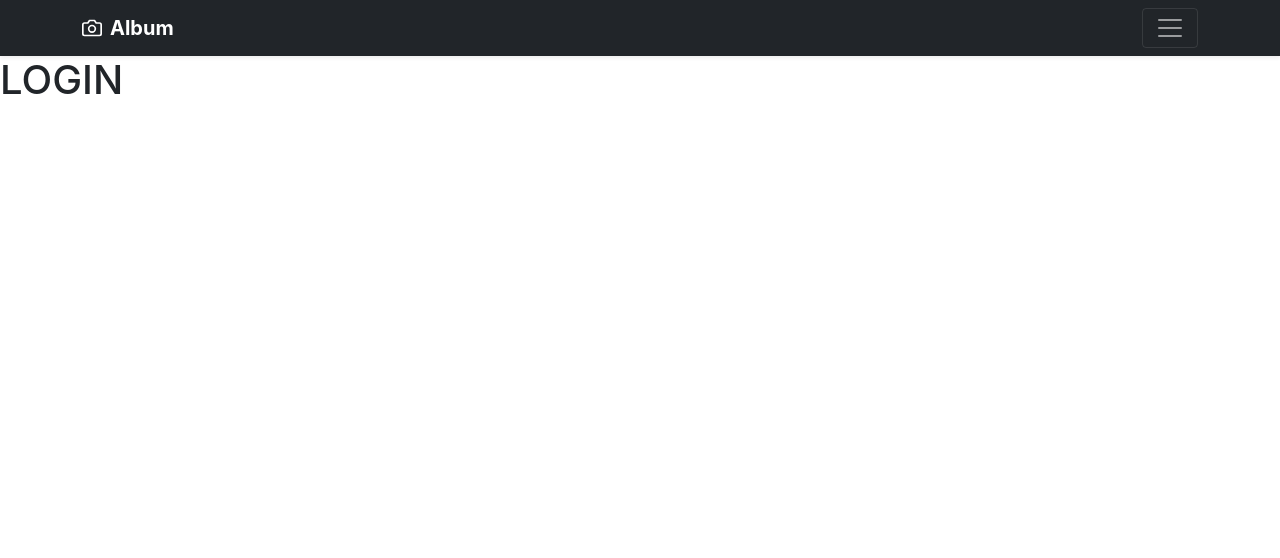
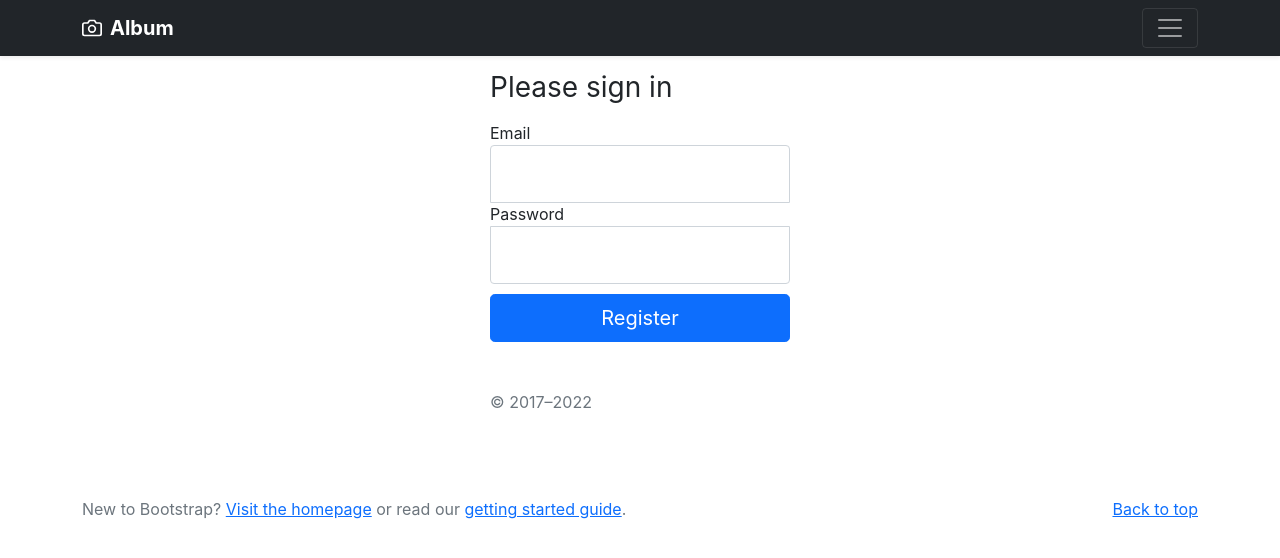
Before and after one commit to BlazOsredkar/Projektni-Teden-2022-Blog, a React (Create React App) app in the folder frontend/: page /login in a window 1280 px wide. Shown: the top 558 px of the page. Built offline with nearby package versions, Linux system fonts and the light colour scheme.

Commit message:
Prijava, register urejen

```diff
--- a/frontend/src/pages/Login.tsx
+++ b/frontend/src/pages/Login.tsx
@@ -1,11 +1,75 @@
-import React from "react";
+import React, {SyntheticEvent, useState} from "react";
 import Nav from "../components/Nav";
+import {Navigate, useNavigate} from "react-router-dom";
+import axios from "axios";
+import Footer from "../components/footer";
 
 const Login = () => {
+    const navigation = useNavigate();
+    const[first_name,setFirstName] = useState("");
+    const[last_name,setLastName] = useState("");
+    const[email,setEmail] = useState("");
+    const[password,setPassword] = useState("");
+    const[password_confirm,setPasswordConfirm] = useState("");
+
+    const[redirect,SetRedirect] = useState(false);
+
+    const submit = async(e:SyntheticEvent) => {
+        e.preventDefault();
+
+        const data = {
+            email,
+            password,
+        }
+
+        console.log(data);
+
+        const response = await axios.post("http://localhost:3000/auth/login", data, {withCredentials: true});
+        console.log(response);
+
+
+        SetRedirect(true);
+
+    }
+    if(redirect){
+        return <Navigate to="/" />;
+    }
+
+
     return(
         <>
             <Nav />
-            <h1>LOGIN</h1>
+
+            <main className="form-signin">
+                <form onSubmit={submit}>
+                    <h1 className="h3 mb-3 fw-normal">Please sign in</h1>
+
+                    <label>Email</label>
+                    <div className="form-floating">
+                        <input type="email" className="form-control"
+                               placeholder="name@example.com"
+                               onChange={event => setEmail(event.target.value)}
+                        />
+
+                    </div>
+
+                    <label>Password</label>
+                    <div className="form-floating">
+                        <input type="password" className="form-control"
+                               placeholder="Password"
+                               onChange={event => setPassword(event.target.value)}
+                        />
+                    </div>
+
+
+
+                    <button className="w-100 btn btn-lg btn-primary" type="submit">Register</button>
+                    <p className="mt-5 mb-3 text-muted">&copy; 2017–2022</p>
+                </form>
+            </main>
+
+
+            <Footer/>
         </>
     )
 }
--- a/frontend/src/pages/Register.tsx
+++ b/frontend/src/pages/Register.tsx
@@ -33,7 +33,7 @@ const Register = () => {
 
       if(response.status == 201){
           navigation({
-              pathname: "/"
+              pathname: "/login"
           });
       }
 
```
